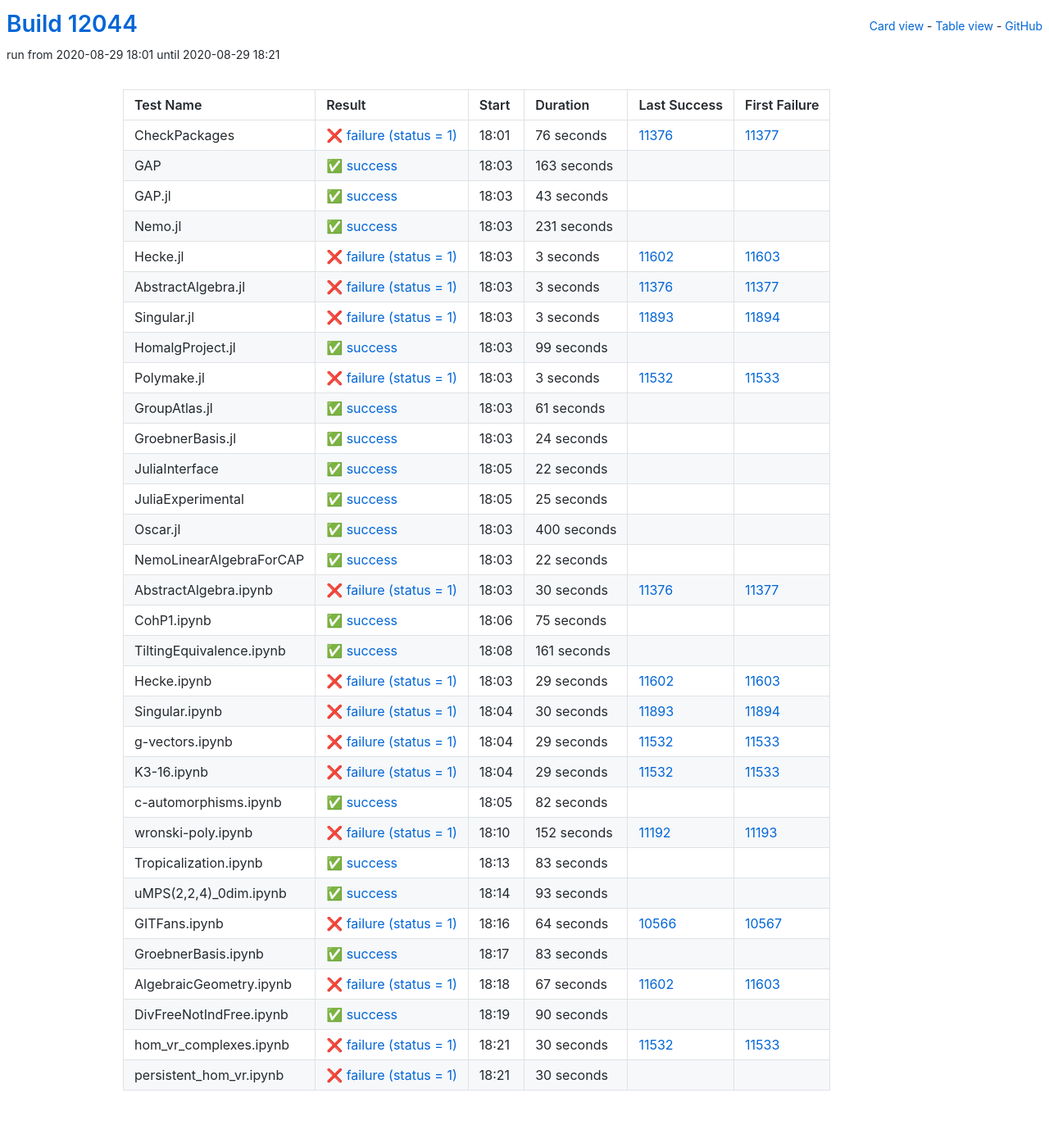
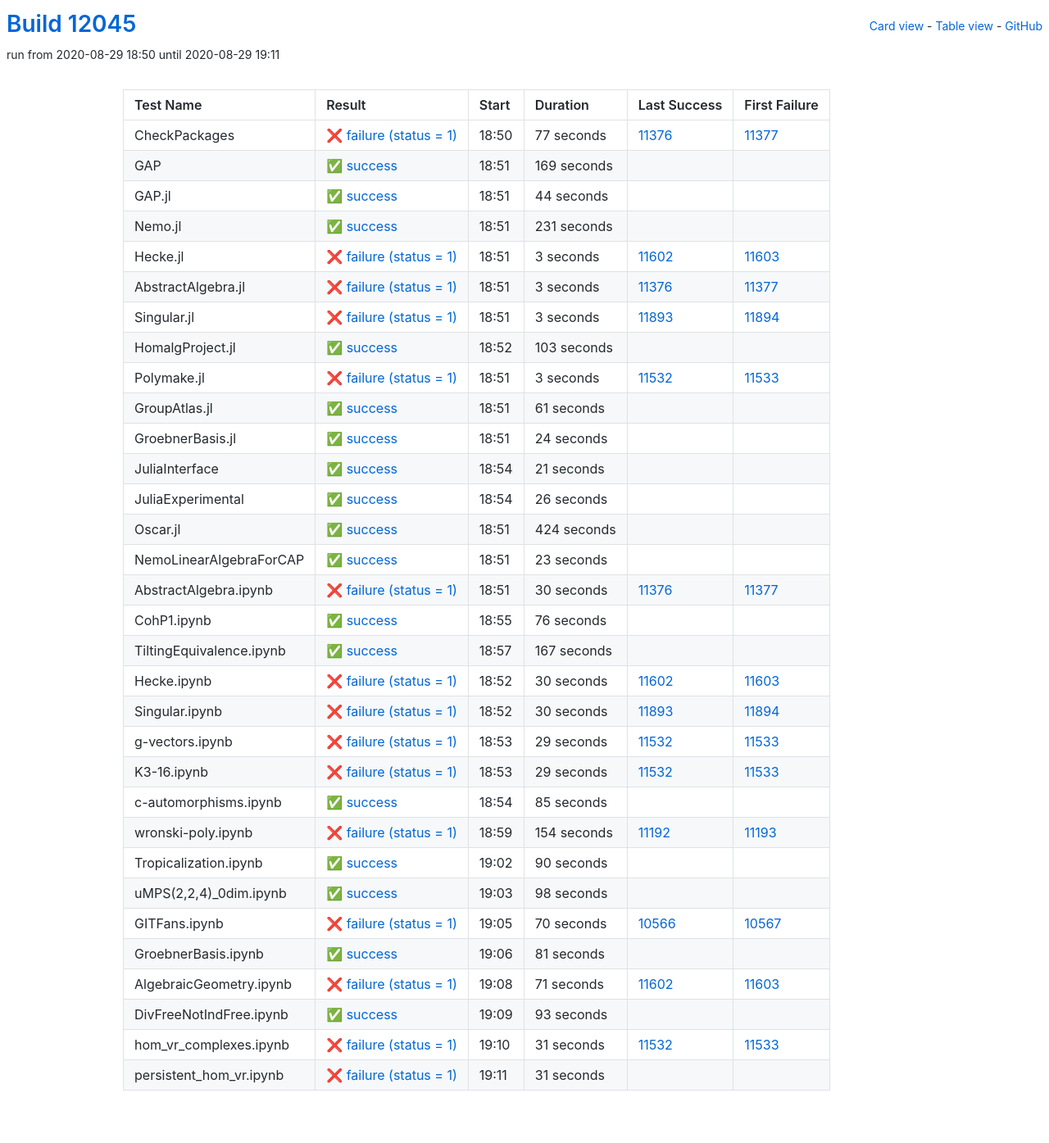
Before and after one commit to oscar-system/oscar-ci-status, a Jekyll site: the page built from table.html, in a window 1280 px wide. Shown: the whole page at 82% size. Built offline with Jekyll 4.4.1, drawn with Linux system fonts in a browser that asks for light colours.

Commit message:
Build #12045

```diff
--- a/_data/ci.yml
+++ b/_data/ci.yml
@@ -1,6 +1,6 @@
 ---
-build: 12044
-build_url: https://oscarci.mathematik.uni-kl.de/job/oscar/12044/
+build: 12045
+build_url: https://oscarci.mathematik.uni-kl.de/job/oscar/12045/
 job: oscar
 organization: oscar-system
 repo: oscar-ci-status
@@ -8,44 +8,44 @@
 tests:
 - name: CheckPackages
   id: checkpackages
-  log: https://oscarci.mathematik.uni-kl.de/job/oscar/12044/artifact/logs/build-12044/CheckPackages.log
-  start: 2020-08-29 18:01
+  log: https://oscarci.mathematik.uni-kl.de/job/oscar/12045/artifact/logs/build-12045/CheckPackages.log
+  start: 2020-08-29 18:50
   success: false
   exitcode: 1
   status: failure
-  duration: 76
+  duration: 77
   last_success: 11376
   last_success_url: https://oscarci.mathematik.uni-kl.de/job/oscar/11376/
   first_failure: 11377
   first_failure_url: https://oscarci.mathematik.uni-kl.de/job/oscar/11377/
 - name: GAP
   id: gap
-  log: https://oscarci.mathematik.uni-kl.de/job/oscar/12044/artifact/logs/build-12044/GAP.log
-  start: 2020-08-29 18:03
+  log: https://oscarci.mathematik.uni-kl.de/job/oscar/12045/artifact/logs/build-12045/GAP.log
+  start: 2020-08-29 18:51
   success: true
   exitcode: 0
   status: success
-  duration: 163
+  duration: 169
   last_success: false
   last_success_url:
   first_failure: false
   first_failure_url:
 - name: GAP.jl
   id: gap-jl
-  log: https://oscarci.mathematik.uni-kl.de/job/oscar/12044/artifact/logs/build-12044/GAP.jl.log
-  start: 2020-08-29 18:03
+  log: https://oscarci.mathematik.uni-kl.de/job/oscar/12045/artifact/logs/build-12045/GAP.jl.log
+  start: 2020-08-29 18:51
   success: true
   exitcode: 0
   status: success
-  duration: 43
+  duration: 44
   last_success: false
   last_success_url:
   first_failure: false
   first_failure_url:
 - name: Nemo.jl
   id: nemo-jl
-  log: https://oscarci.mathematik.uni-kl.de/job/oscar/12044/artifact/logs/build-12044/Nemo.jl.log
-  start: 2020-08-29 18:03
+  log: https://oscarci.mathematik.uni-kl.de/job/oscar/12045/artifact/logs/build-12045/Nemo.jl.log
+  start: 2020-08-29 18:51
   success: true
   exitcode: 0
   status: success
@@ -56,8 +56,8 @@
   first_failure_url:
 - name: Hecke.jl
   id: hecke-jl
-  log: https://oscarci.mathematik.uni-kl.de/job/oscar/12044/artifact/logs/build-12044/Hecke.jl.log
-  start: 2020-08-29 18:03
+  log: https://oscarci.mathematik.uni-kl.de/job/oscar/12045/artifact/logs/build-12045/Hecke.jl.log
+  start: 2020-08-29 18:51
   success: false
   exitcode: 1
   status: failure
@@ -68,8 +68,8 @@
   first_failure_url: https://oscarci.mathematik.uni-kl.de/job/oscar/11603/
 - name: AbstractAlgebra.jl
   id: abstractalgebra-jl
-  log: https://oscarci.mathematik.uni-kl.de/job/oscar/12044/artifact/logs/build-12044/AbstractAlgebra.jl.log
-  start: 2020-08-29 18:03
+  log: https://oscarci.mathematik.uni-kl.de/job/oscar/12045/artifact/logs/build-12045/AbstractAlgebra.jl.log
+  start: 2020-08-29 18:51
   success: false
   exitcode: 1
   status: failure
@@ -80,8 +80,8 @@
   first_failure_url: https://oscarci.mathematik.uni-kl.de/job/oscar/11377/
 - name: Singular.jl
   id: singular-jl
-  log: https://oscarci.mathematik.uni-kl.de/job/oscar/12044/artifact/logs/build-12044/Singular.jl.log
-  start: 2020-08-29 18:03
+  log: https://oscarci.mathematik.uni-kl.de/job/oscar/12045/artifact/logs/build-12045/Singular.jl.log
+  start: 2020-08-29 18:51
   success: false
   exitcode: 1
   status: failure
@@ -92,20 +92,20 @@
   first_failure_url: https://oscarci.mathematik.uni-kl.de/job/oscar/11894/
 - name: HomalgProject.jl
   id: homalgproject-jl
-  log: https://oscarci.mathematik.uni-kl.de/job/oscar/12044/artifact/logs/build-12044/HomalgProject.jl.log
-  start: 2020-08-29 18:03
+  log: https://oscarci.mathematik.uni-kl.de/job/oscar/12045/artifact/logs/build-12045/HomalgProject.jl.log
+  start: 2020-08-29 18:52
   success: true
   exitcode: 0
   status: success
-  duration: 99
+  duration: 103
   last_success: false
   last_success_url:
   first_failure: false
   first_failure_url:
 - name: Polymake.jl
   id: polymake-jl
-  log: https://oscarci.mathematik.uni-kl.de/job/oscar/12044/artifact/logs/build-12044/Polymake.jl.log
-  start: 2020-08-29 18:03
+  log: https://oscarci.mathematik.uni-kl.de/job/oscar/12045/artifact/logs/build-12045/Polymake.jl.log
+  start: 2020-08-29 18:51
   success: false
   exitcode: 1
   status: failure
@@ -116,8 +116,8 @@
   first_failure_url: https://oscarci.mathematik.uni-kl.de/job/oscar/11533/
 - name: GroupAtlas.jl
   id: groupatlas-jl
-  log: https://oscarci.mathematik.uni-kl.de/job/oscar/12044/artifact/logs/build-12044/GroupAtlas.jl.log
-  start: 2020-08-29 18:03
+  log: https://oscarci.mathematik.uni-kl.de/job/oscar/12045/artifact/logs/build-12045/GroupAtlas.jl.log
+  start: 2020-08-29 18:51
   success: true
   exitcode: 0
   status: success
@@ -128,8 +128,8 @@
   first_failure_url:
 - name: GroebnerBasis.jl
   id: groebnerbasis-jl
-  log: https://oscarci.mathematik.uni-kl.de/job/oscar/12044/artifact/logs/build-12044/GroebnerBasis.jl.log
-  start: 2020-08-29 18:03
+  log: https://oscarci.mathematik.uni-kl.de/job/oscar/12045/artifact/logs/build-12045/GroebnerBasis.jl.log
+  start: 2020-08-29 18:51
   success: true
   exitcode: 0
   status: success
@@ -140,56 +140,56 @@
   first_failure_url:
 - name: JuliaInterface
   id: juliainterface
-  log: https://oscarci.mathematik.uni-kl.de/job/oscar/12044/artifact/logs/build-12044/JuliaInterface.log
-  start: 2020-08-29 18:05
+  log: https://oscarci.mathematik.uni-kl.de/job/oscar/12045/artifact/logs/build-12045/JuliaInterface.log
+  start: 2020-08-29 18:54
   success: true
   exitcode: 0
   status: success
-  duration: 22
+  duration: 21
   last_success: false
   last_success_url:
   first_failure: false
   first_failure_url:
 - name: JuliaExperimental
   id: juliaexperimental
-  log: https://oscarci.mathematik.uni-kl.de/job/oscar/12044/artifact/logs/build-12044/JuliaExperimental.log
-  start: 2020-08-29 18:05
+  log: https://oscarci.mathematik.uni-kl.de/job/oscar/12045/artifact/logs/build-12045/JuliaExperimental.log
+  start: 2020-08-29 18:54
   success: true
   exitcode: 0
   status: success
-  duration: 25
+  duration: 26
   last_success: false
   last_success_url:
   first_failure: false
   first_failure_url:
 - name: Oscar.jl
   id: oscar-jl
-  log: https://oscarci.mathematik.uni-kl.de/job/oscar/12044/artifact/logs/build-12044/Oscar.jl.log
-  start: 2020-08-29 18:03
+  log: https://oscarci.mathematik.uni-kl.de/job/oscar/12045/artifact/logs/build-12045/Oscar.jl.log
+  start: 2020-08-29 18:51
   success: true
   exitcode: 0
   status: success
-  duration: 400
+  duration: 424
   last_success: false
   last_success_url:
   first_failure: false
   first_failure_url:
 - name: NemoLinearAlgebraForCAP
   id: nemolinearalgebraforcap
-  log: https://oscarci.mathematik.uni-kl.de/job/oscar/12044/artifact/logs/build-12044/NemoLinearAlgebraForCAP.log
-  start: 2020-08-29 18:03
+  log: https://oscarci.mathematik.uni-kl.de/job/oscar/12045/artifact/logs/build-12045/NemoLinearAlgebraForCAP.log
+  start: 2020-08-29 18:51
   success: true
   exitcode: 0
   status: success
-  duration: 22
+  duration: 23
   last_success: false
   last_success_url:
   first_failure: false
   first_failure_url:
 - name: AbstractAlgebra.ipynb
   id: abstractalgebra-ipynb
-  log: https://oscarci.mathematik.uni-kl.de/job/oscar/12044/artifact/logs/build-12044/AbstractAlgebra.ipynb.log
-  start: 2020-08-29 18:03
+  log: https://oscarci.mathematik.uni-kl.de/job/oscar/12045/artifact/logs/build-12045/AbstractAlgebra.ipynb.log
+  start: 2020-08-29 18:51
   success: false
   exitcode: 1
   status: failure
@@ -200,44 +200,44 @@
   first_failure_url: https://oscarci.mathematik.uni-kl.de/job/oscar/11377/
 - name: CohP1.ipynb
   id: cohp1-ipynb
-  log: https://oscarci.mathematik.uni-kl.de/job/oscar/12044/artifact/logs/build-12044/CohP1.ipynb.log
-  start: 2020-08-29 18:06
+  log: https://oscarci.mathematik.uni-kl.de/job/oscar/12045/artifact/logs/build-12045/CohP1.ipynb.log
+  start: 2020-08-29 18:55
   success: true
   exitcode: 0
   status: success
-  duration: 75
+  duration: 76
   last_success: false
   last_success_url:
   first_failure: false
   first_failure_url:
 - name: TiltingEquivalence.ipynb
   id: tiltingequivalence-ipynb
-  log: https://oscarci.mathematik.uni-kl.de/job/oscar/12044/artifact/logs/build-12044/TiltingEquivalence.ipynb.log
-  start: 2020-08-29 18:08
+  log: https://oscarci.mathematik.uni-kl.de/job/oscar/12045/artifact/logs/build-12045/TiltingEquivalence.ipynb.log
+  start: 2020-08-29 18:57
   success: true
   exitcode: 0
   status: success
-  duration: 161
+  duration: 167
   last_success: false
   last_success_url:
   first_failure: false
   first_failure_url:
 - name: Hecke.ipynb
   id: hecke-ipynb
-  log: https://oscarci.mathematik.uni-kl.de/job/oscar/12044/artifact/logs/build-12044/Hecke.ipynb.log
-  start: 2020-08-29 18:03
+  log: https://oscarci.mathematik.uni-kl.de/job/oscar/12045/artifact/logs/build-12045/Hecke.ipynb.log
+  start: 2020-08-29 18:52
   success: false
   exitcode: 1
   status: failure
-  duration: 29
+  duration: 30
   last_success: 11602
   last_success_url: https://oscarci.mathematik.uni-kl.de/job/oscar/11602/
   first_failure: 11603
   first_failure_url: https://oscarci.mathematik.uni-kl.de/job/oscar/11603/
 - name: Singular.ipynb
   id: singular-ipynb
-  log: https://oscarci.mathematik.uni-kl.de/job/oscar/12044/artifact/logs/build-12044/Singular.ipynb.log
-  start: 2020-08-29 18:04
+  log: https://oscarci.mathematik.uni-kl.de/job/oscar/12045/artifact/logs/build-12045/Singular.ipynb.log
+  start: 2020-08-29 18:52
   success: false
   exitcode: 1
   status: failure
@@ -248,8 +248,8 @@
   first_failure_url: https://oscarci.mathematik.uni-kl.de/job/oscar/11894/
 - name: g-vectors.ipynb
   id: g-vectors-ipynb
-  log: https://oscarci.mathematik.uni-kl.de/job/oscar/12044/artifact/logs/build-12044/g-vectors.ipynb.log
-  start: 2020-08-29 18:04
+  log: https://oscarci.mathematik.uni-kl.de/job/oscar/12045/artifact/logs/build-12045/g-vectors.ipynb.log
+  start: 2020-08-29 18:53
   success: false
   exitcode: 1
   status: failure
@@ -260,8 +260,8 @@
   first_failure_url: https://oscarci.mathematik.uni-kl.de/job/oscar/11533/
 - name: K3-16.ipynb
   id: k3-16-ipynb
-  log: https://oscarci.mathematik.uni-kl.de/job/oscar/12044/artifact/logs/build-12044/K3-16.ipynb.log
-  start: 2020-08-29 18:04
+  log: https://oscarci.mathematik.uni-kl.de/job/oscar/12045/artifact/logs/build-12045/K3-16.ipynb.log
+  start: 2020-08-29 18:53
   success: false
   exitcode: 1
   status: failure
@@ -272,44 +272,92 @@
   first_failure_url: https://oscarci.mathematik.uni-kl.de/job/oscar/11533/
 - name: c-automorphisms.ipynb
   id: c-automorphisms-ipynb
-  log: https://oscarci.mathematik.uni-kl.de/job/oscar/12044/artifact/logs/build-12044/c-automorphisms.ipynb.log
-  start: 2020-08-29 18:05
+  log: https://oscarci.mathematik.uni-kl.de/job/oscar/12045/artifact/logs/build-12045/c-automorphisms.ipynb.log
+  start: 2020-08-29 18:54
   success: true
   exitcode: 0
   status: success
-  duration: 82
+  duration: 85
   last_success: false
   last_success_url:
   first_failure: false
   first_failure_url:
 - name: wronski-poly.ipynb
   id: wronski-poly-ipynb
-  log: https://oscarci.mathematik.uni-kl.de/job/oscar/12044/artifact/logs/build-12044/wronski-poly.ipynb.log
-  start: 2020-08-29 18:10
+  log: https://oscarci.mathematik.uni-kl.de/job/oscar/12045/artifact/logs/build-12045/wronski-poly.ipynb.log
+  start: 2020-08-29 18:59
   success: false
   exitcode: 1
   status: failure
-  duration: 152
+  duration: 154
   last_success: 11192
   last_success_url: https://oscarci.mathematik.uni-kl.de/job/oscar/11192/
   first_failure: 11193
   first_failure_url: https://oscarci.mathematik.uni-kl.de/job/oscar/11193/
 - name: Tropicalization.ipynb
   id: tropicalization-ipynb
-  log: https://oscarci.mathematik.uni-kl.de/job/oscar/12044/artifact/logs/build-12044/Tropicalization.ipynb.log
-  start: 2020-08-29 18:13
+  log: https://oscarci.mathematik.uni-kl.de/job/oscar/12045/artifact/logs/build-12045/Tropicalization.ipynb.log
+  start: 2020-08-29 19:02
   success: true
   exitcode: 0
   status: success
-  duration: 83
+  duration: 90
   last_success: false
   last_success_url:
   first_failure: false
   first_failure_url:
 - name: uMPS(2,2,4)_0dim.ipynb
   id: umps-2-2-4-0dim-ipynb
-  log: https://oscarci.mathematik.uni-kl.de/job/oscar/12044/artifact/logs/build-12044/uMPS-2-2-4-_0dim.ipynb.log
-  start: 2020-08-29 18:14
+  log: https://oscarci.mathematik.uni-kl.de/job/oscar/12045/artifact/logs/build-12045/uMPS-2-2-4-_0dim.ipynb.log
+  start: 2020-08-29 19:03
+  success: true
+  exitcode: 0
+  status: success
+  duration: 98
+  last_success: false
+  last_success_url:
+  first_failure: false
+  first_failure_url:
+- name: GITFans.ipynb
+  id: gitfans-ipynb
+  log: https://oscarci.mathematik.uni-kl.de/job/oscar/12045/artifact/logs/build-12045/GITFans.ipynb.log
+  start: 2020-08-29 19:05
+  success: false
+  exitcode: 1
+  status: failure
+  duration: 70
+  last_success: 10566
+  last_success_url: https://oscarci.mathematik.uni-kl.de/job/oscar/10566/
+  first_failure: 10567
+  first_failure_url: https://oscarci.mathematik.uni-kl.de/job/oscar/10567/
+- name: GroebnerBasis.ipynb
+  id: groebnerbasis-ipynb
+  log: https://oscarci.mathematik.uni-kl.de/job/oscar/12045/artifact/logs/build-12045/GroebnerBasis.ipynb.log
+  start: 2020-08-29 19:06
+  success: true
+  exitcode: 0
+  status: success
+  duration: 81
+  last_success: false
+  last_success_url:
+  first_failure: false
+  first_failure_url:
+- name: AlgebraicGeometry.ipynb
+  id: algebraicgeometry-ipynb
+  log: https://oscarci.mathematik.uni-kl.de/job/oscar/12045/artifact/logs/build-12045/AlgebraicGeometry.ipynb.log
+  start: 2020-08-29 19:08
+  success: false
+  exitcode: 1
+  status: failure
+  duration: 71
+  last_success: 11602
+  last_success_url: https://oscarci.mathematik.uni-kl.de/job/oscar/11602/
+  first_failure: 11603
+  first_failure_url: https://oscarci.mathematik.uni-kl.de/job/oscar/11603/
+- name: DivFreeNotIndFree.ipynb
+  id: divfreenotindfree-ipynb
+  log: https://oscarci.mathematik.uni-kl.de/job/oscar/12045/artifact/logs/build-12045/DivFreeNotIndFree.ipynb.log
+  start: 2020-08-29 19:09
   success: true
   exitcode: 0
   status: success
@@ -318,74 +366,26 @@
   last_success_url:
   first_failure: false
   first_failure_url:
-- name: GITFans.ipynb
-  id: gitfans-ipynb
-  log: https://oscarci.mathematik.uni-kl.de/job/oscar/12044/artifact/logs/build-12044/GITFans.ipynb.log
-  start: 2020-08-29 18:16
+- name: hom_vr_complexes.ipynb
+  id: hom-vr-complexes-ipynb
+  log: https://oscarci.mathematik.uni-kl.de/job/oscar/12045/artifact/logs/build-12045/hom_vr_complexes.ipynb.log
+  start: 2020-08-29 19:10
   success: false
   exitcode: 1
   status: failure
-  duration: 64
-  last_success: 10566
-  last_success_url: https://oscarci.mathematik.uni-kl.de/job/oscar/10566/
-  first_failure: 10567
-  first_failure_url: https://oscarci.mathematik.uni-kl.de/job/oscar/10567/
-- name: GroebnerBasis.ipynb
-  id: groebnerbasis-ipynb
-  log: https://oscarci.mathematik.uni-kl.de/job/oscar/12044/artifact/logs/build-12044/GroebnerBasis.ipynb.log
-  start: 2020-08-29 18:17
-  success: true
-  exitcode: 0
-  status: success
-  duration: 83
-  last_success: false
-  last_success_url:
-  first_failure: false
-  first_failure_url:
-- name: AlgebraicGeometry.ipynb
-  id: algebraicgeometry-ipynb
-  log: https://oscarci.mathematik.uni-kl.de/job/oscar/12044/artifact/logs/build-12044/AlgebraicGeometry.ipynb.log
-  start: 2020-08-29 18:18
-  success: false
-  exitcode: 1
-  status: failure
-  duration: 67
-  last_success: 11602
-  last_success_url: https://oscarci.mathematik.uni-kl.de/job/oscar/11602/
-  first_failure: 11603
-  first_failure_url: https://oscarci.mathematik.uni-kl.de/job/oscar/11603/
-- name: DivFreeNotIndFree.ipynb
-  id: divfreenotindfree-ipynb
-  log: https://oscarci.mathematik.uni-kl.de/job/oscar/12044/artifact/logs/build-12044/DivFreeNotIndFree.ipynb.log
-  start: 2020-08-29 18:19
-  success: true
-  exitcode: 0
-  status: success
-  duration: 90
-  last_success: false
-  last_success_url:
-  first_failure: false
-  first_failure_url:
-- name: hom_vr_complexes.ipynb
-  id: hom-vr-complexes-ipynb
-  log: https://oscarci.mathematik.uni-kl.de/job/oscar/12044/artifact/logs/build-12044/hom_vr_complexes.ipynb.log
-  start: 2020-08-29 18:21
-  success: false
-  exitcode: 1
-  status: failure
-  duration: 30
+  duration: 31
   last_success: 11532
   last_success_url: https://oscarci.mathematik.uni-kl.de/job/oscar/11532/
   first_failure: 11533
   first_failure_url: https://oscarci.mathematik.uni-kl.de/job/oscar/11533/
 - name: persistent_hom_vr.ipynb
   id: persistent-hom-vr-ipynb
-  log: https://oscarci.mathematik.uni-kl.de/job/oscar/12044/artifact/logs/build-12044/persistent_hom_vr.ipynb.log
-  start: 2020-08-29 18:21
+  log: https://oscarci.mathematik.uni-kl.de/job/oscar/12045/artifact/logs/build-12045/persistent_hom_vr.ipynb.log
+  start: 2020-08-29 19:11
   success: false
   exitcode: 1
   status: failure
-  duration: 30
+  duration: 31
   last_success: false
   last_success_url:
   first_failure: false
```
Also changed, not shown: README.md.
